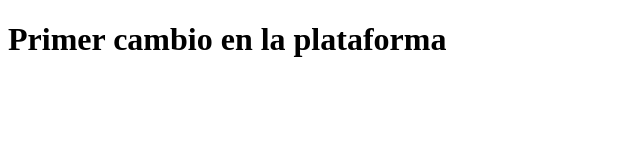
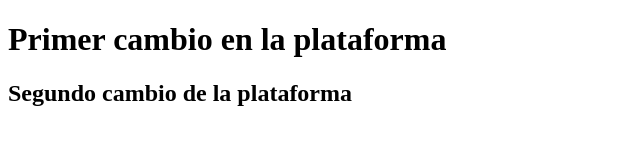
Before and after one commit to Erikacortez0/ProyectoX, a plain HTML site: page index.html in a window 1280 px wide. Shown: the whole page, without its empty margins (0-640 px from the left). Drawn offline with Linux system fonts and the light colour scheme.

Commit message:
Segundo cambio

```diff
--- a/index.html
+++ b/index.html
@@ -7,5 +7,7 @@
 </head>
 <body>
     <h1>Primer cambio en la plataforma</h1>
+
+    <h2> Segundo cambio de la plataforma</h2>
 </body>
 </html>
```
